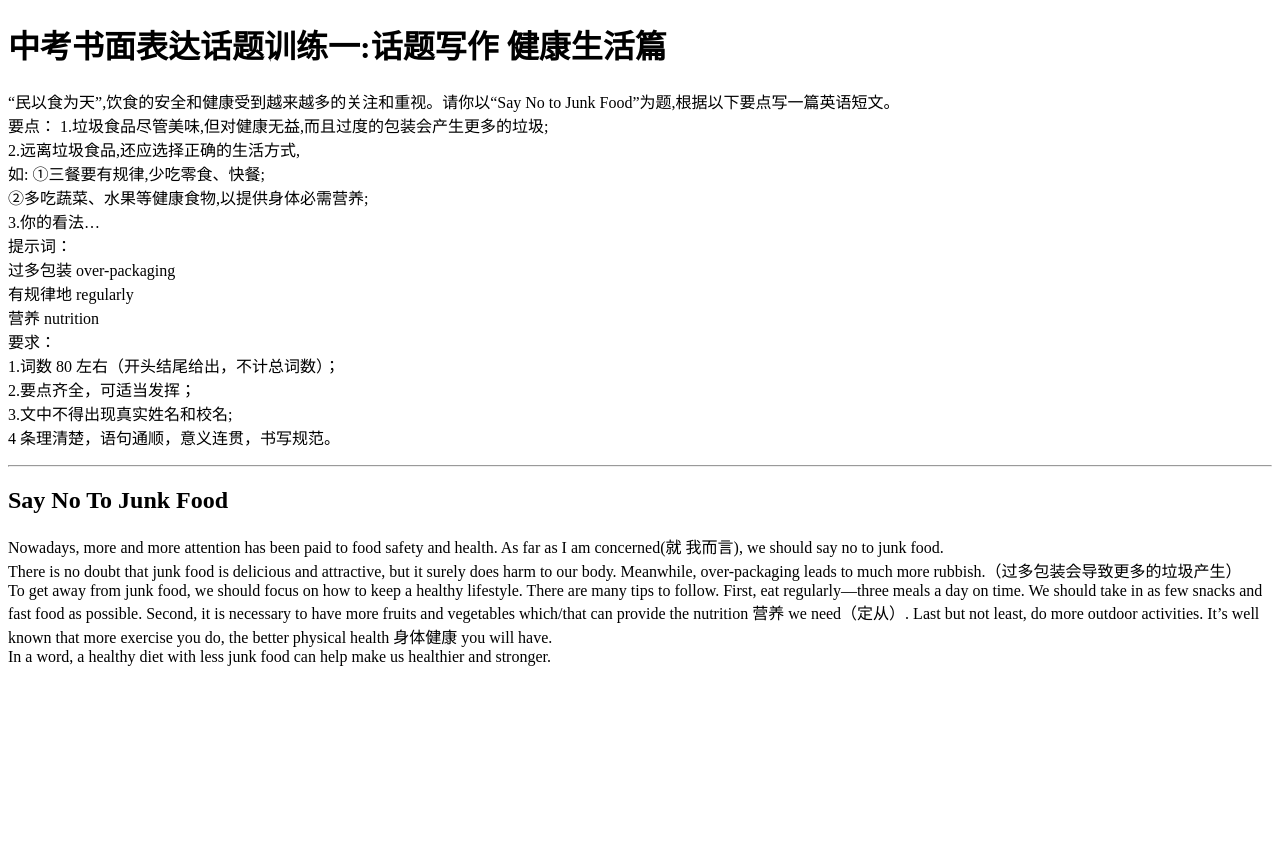
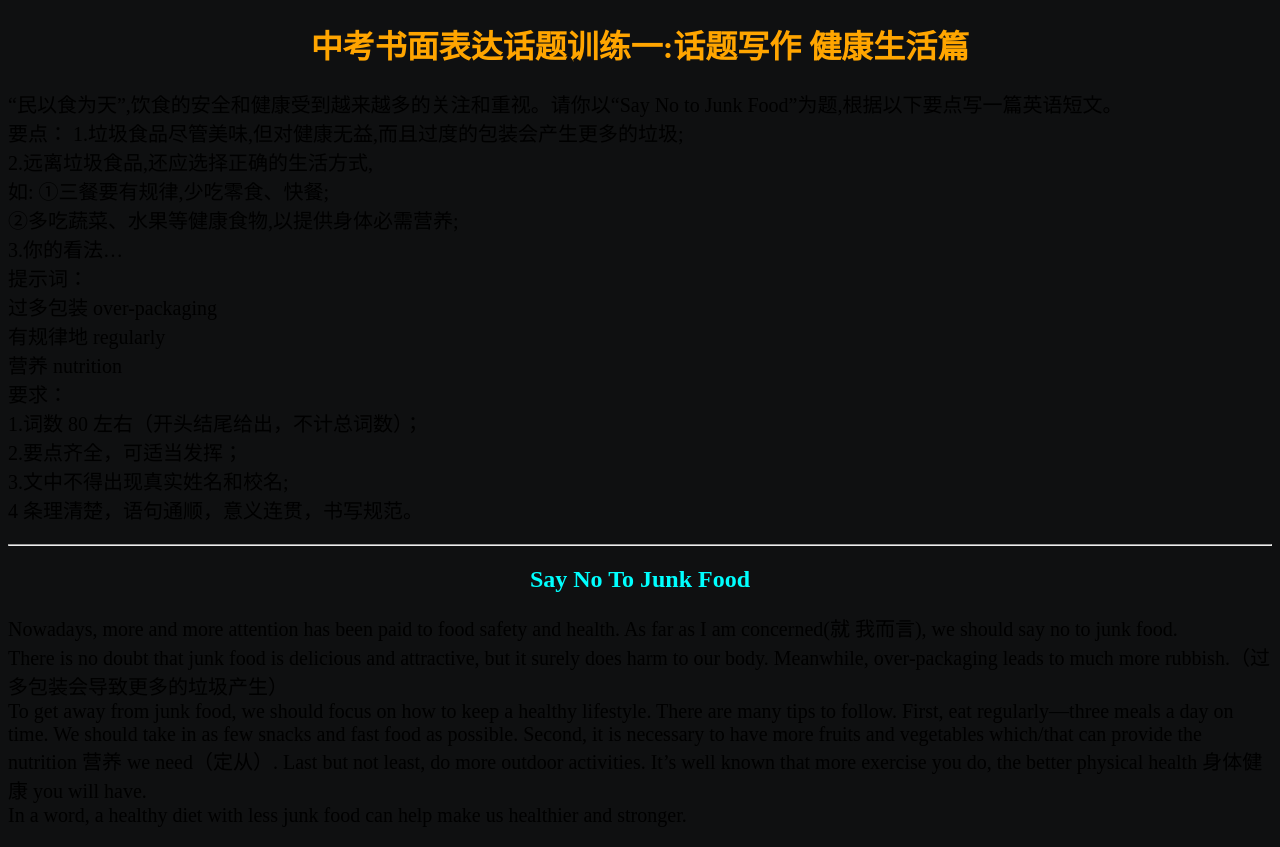
Before and after one commit to Jerry114514a/Jerry114514a.github.io, a plain HTML site: page index.html in a window 1280 px wide. Before the commit the page ends 800 px from the top, so only its background shows below. Drawn offline with Linux system fonts and the light colour scheme.

Commit message:
upload css

```diff
--- a/index.html
+++ b/index.html
@@ -3,6 +3,7 @@
 <head>
 <meta charset="utf-8">
 <title>Jerry:不为人知的一个小站</title>
+<link rel="stylesheet" type="text/css" href="style.css">
 </head>
 <body>
     <h1>中考书面表达话题训练一:话题写作 健康生活篇</h1>
--- /dev/null
+++ b/style.css
@@ -0,0 +1,15 @@
+body {
+    background-color:#0f1011;
+}
+h1 {
+    color:orange;
+    text-align:center;
+}
+h2 {
+    color:aqua;
+    text-align: center;
+}
+p {
+    font-family:"Times New Roman";
+    font-size:20px;
+}
```
